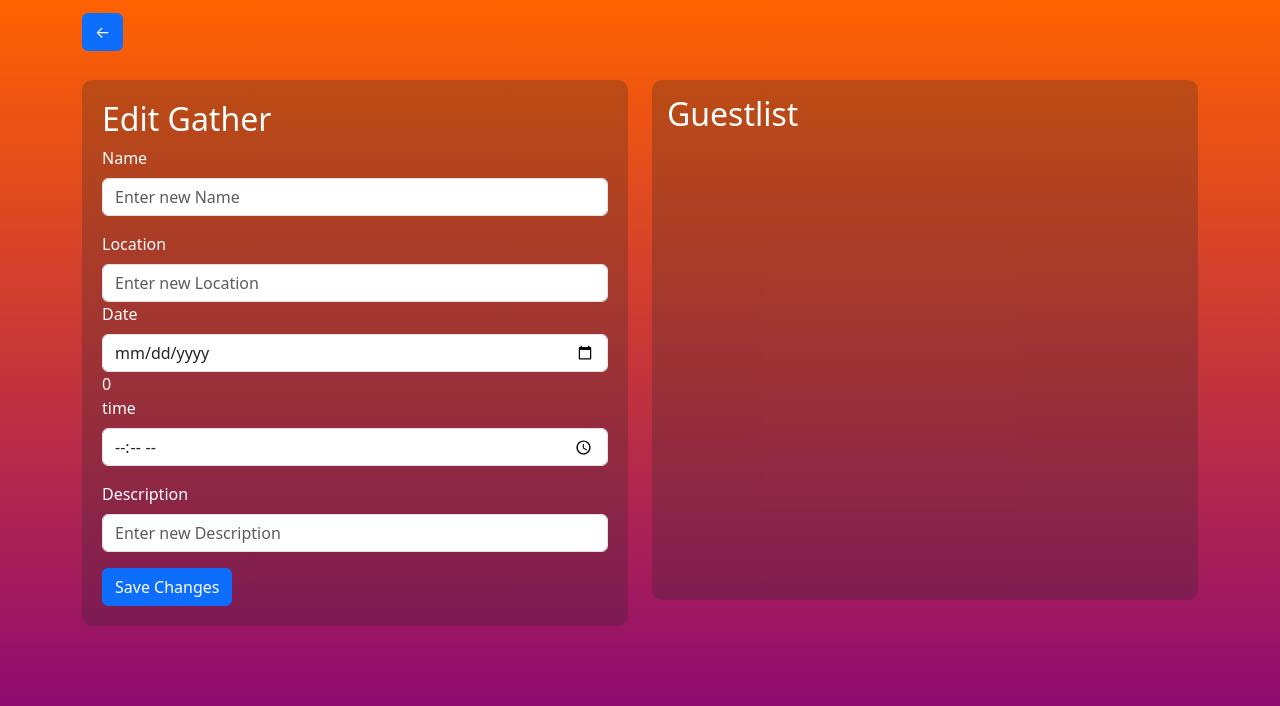
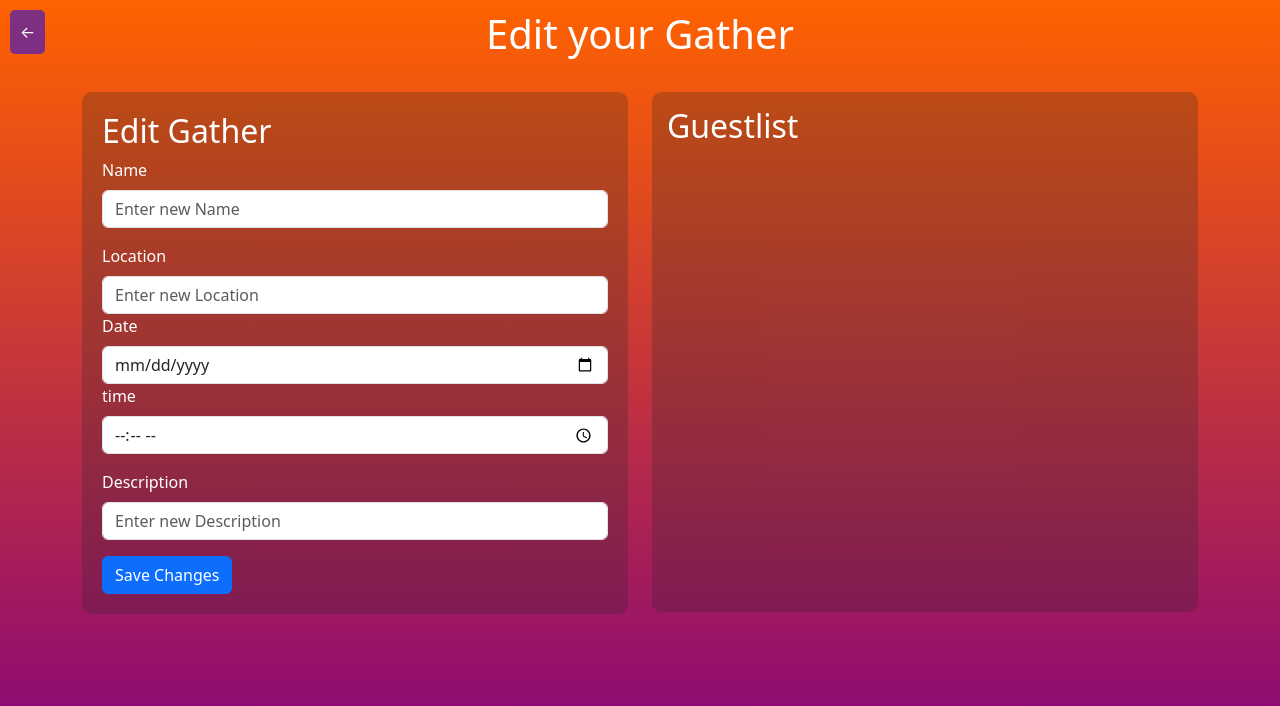
Before and after one commit to jerankda/Gather-App, a Flask app: template G2G/website/templates/editGather.html in a window 1280 px wide. Shown: the top 706 px of the page. Run offline with Flask 3, Linux system fonts and the light colour scheme; the template is opened without the code that fills it, so the values that code supplies are empty.

Commit message:
Small changes
Mostly visual changes and comments

```diff
--- a/G2G/website/templates/editGather.html
+++ b/G2G/website/templates/editGather.html
@@ -9,13 +9,11 @@
     <link href="https://cdn.jsdelivr.net/npm/bootstrap@5.3.2/dist/css/bootstrap.min.css" rel="stylesheet">
 </head>
 <body style="background: linear-gradient(rgb(255, 98, 0), purple); color: white; background-repeat: no-repeat; background-attachment: fixed; background-size: cover;">
-    <nav class="navbar navbar-light">
-        <div class="container">
-            <a class="navbar-brand" href="/manageGather">
-                <button type="button" class="btn btn-primary">&#8592;</button>
-            </a>
-        </div>
-    </nav>
+    <a href="/manageGather" class="btn btn-primary back-button">&#8592;</a>
+    <header>
+        <h1>Edit your Gather</h1>
+    </header>
+
     <div class="container mt-3">
         <div class="row">
             <!-- Left-aligned Form Section -->
@@ -34,7 +32,7 @@
                         <div class="form-group">
                             <label for="date" class="form-label">Date</label>
                             <input type="date" class="form-control" name="date" value="{{Gather.Date}}" placeholder="Select a date" min="2023-12-19" max="3000-12-31">
-                        </div>0
+                        </div>
                         <!-- New input field for Time -->
                         <div class="form-group">
                             <label for="time" class="form-label">time</label>
@@ -105,5 +103,24 @@ overflow-y: auto;
     visibility: visible;
 
 }
+
+.back-button {
+    position: absolute;
+    top: 10px;
+    left: 10px;
+    color: white;
+    background: rgba(0, 0, 255, 0.5);
+    border: none;
+    padding: 10px;
+    border-radius: 5px;
+}
+header {
+    width: 100%;
+    background-color: rgba(0, 0, 0, 0.0);
+    color: white;
+    text-align: center;
+    padding: 10px 0;
+    z-index: 10;
+}
 </style>
 </html>
```
Also changed, not shown: G2G/website/gather.py (+6 -5 lines), G2G/website/templates/extendedGather.html (+15 -8 lines), G2G/website/views.py (+8 -8 lines). Lines whose indentation alone changed are shown as unchanged.
